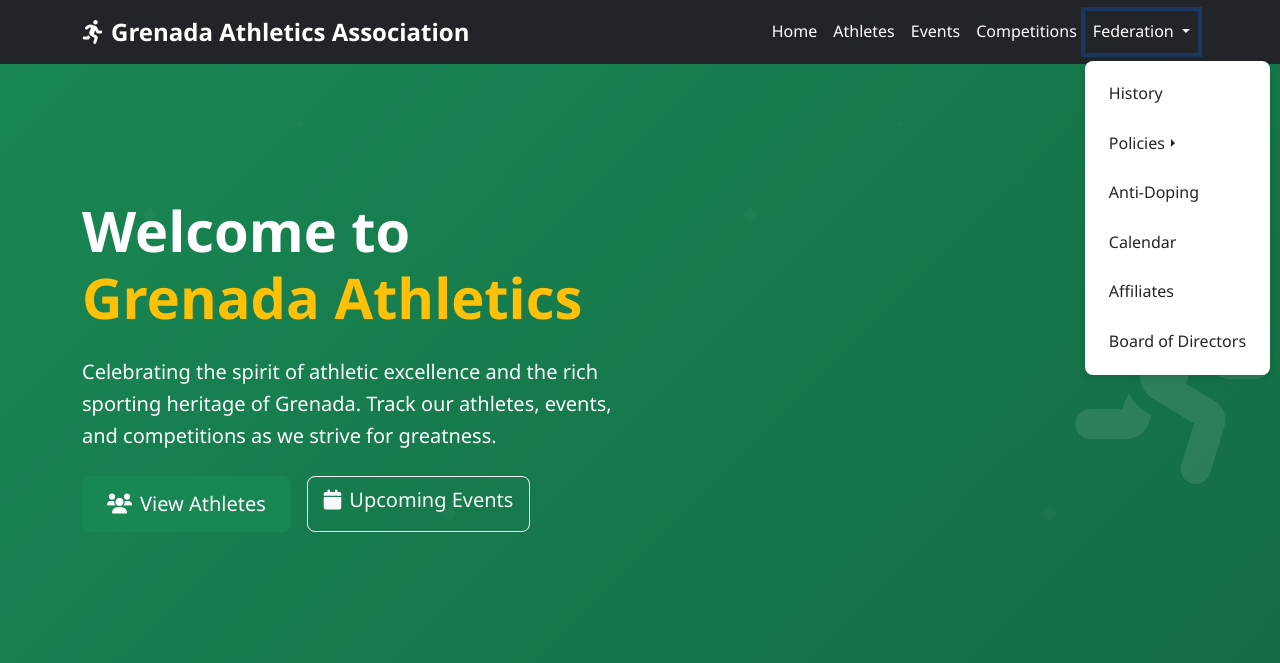
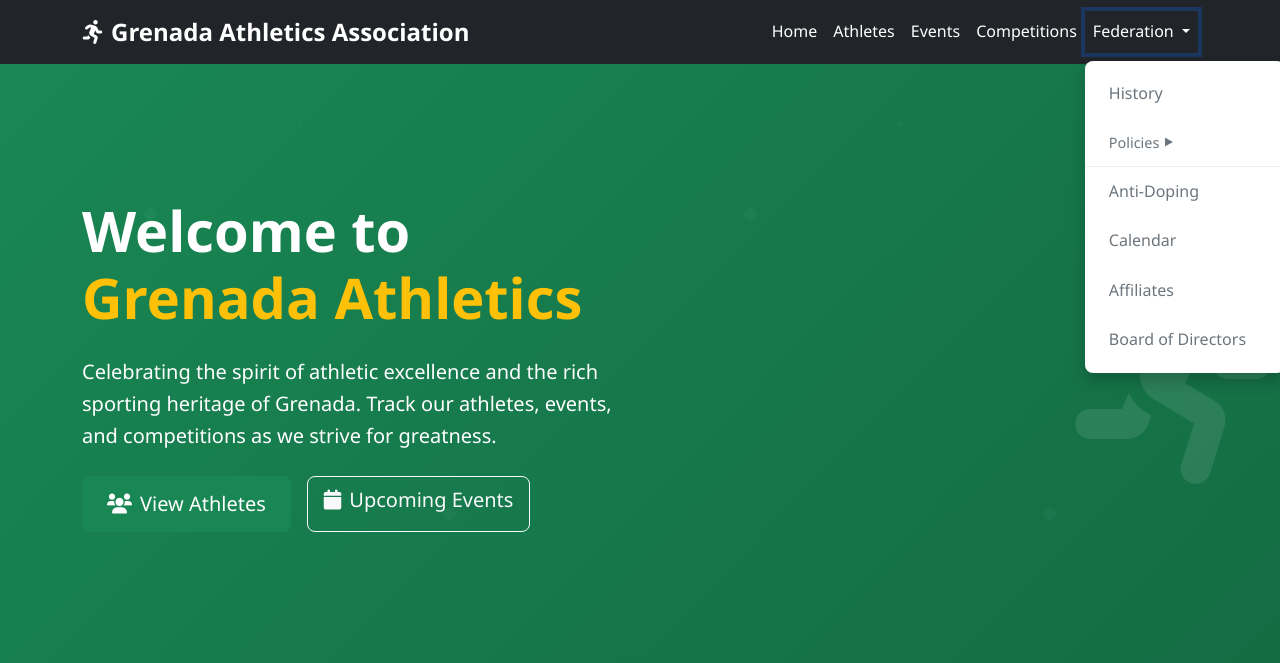
Before and after one commit to obadelej/GrenadaAthletics, a Flask app: page / in a window 1280 px wide, after a click on "Federation". Shown: the top 663 px of the page. Run offline with Flask 3, Linux system fonts and the light colour scheme; some libraries are stand-ins or nearby versions.

Commit message:
Improve dropdown menu visibility with better colors, borders, and contrast

```diff
--- a/static/css/style.css
+++ b/static/css/style.css
@@ -366,24 +366,29 @@ footer {
     top: 0;
     left: 100%;
     margin-top: -1px;
-    margin-left: 0;
-    border-radius: 0 6px 6px 6px;
+    margin-left: 5px;
+    border-radius: 0 8px 8px 8px;
+    z-index: 1000;
+    display: none;
 }
 
 .dropdown-submenu:hover .dropdown-menu {
-    display: block;
+    display: block !important;
 }
 
 .dropdown-submenu .dropdown-toggle::after {
     display: inline-block;
-    margin-left: 0.255em;
+    margin-left: 0.5em;
     vertical-align: 0.255em;
-    content: "";
-    border-top: 0.3em solid;
-    border-right: 0.3em solid transparent;
-    border-bottom: 0;
-    border-left: 0.3em solid transparent;
-    transform: rotate(-90deg);
+    content: "▶";
+    border: none;
+    font-size: 0.8em;
+    color: var(--primary-green);
+}
+
+.dropdown-submenu:hover .dropdown-toggle::after {
+    content: "▼";
+    color: var(--secondary-red);
 }
 
 /* Navbar hover effects */
@@ -400,26 +405,48 @@ footer {
 
 /* Navbar dropdown improvements */
 .navbar-nav .dropdown-menu {
-    border: none;
-    box-shadow: 0 4px 6px rgba(0, 0, 0, 0.1);
+    border: 2px solid var(--primary-green);
+    box-shadow: 0 8px 16px rgba(0, 0, 0, 0.2);
     border-radius: 8px;
     margin-top: 0.5rem;
+    background-color: white;
+    min-width: 200px;
 }
 
 .dropdown-item {
     padding: 0.75rem 1.5rem;
     transition: all 0.3s ease;
+    color: var(--dark-gray);
+    font-weight: 500;
+    border-bottom: 1px solid #f0f0f0;
+}
+
+.dropdown-item:last-child {
+    border-bottom: none;
 }
 
 .dropdown-item:hover {
     background-color: var(--primary-green);
     color: white;
     transform: translateX(5px);
+    font-weight: 600;
+}
+
+.dropdown-submenu .dropdown-menu {
+    border: 2px solid var(--secondary-red);
+    background-color: #fff5f5;
+    min-width: 180px;
+}
+
+.dropdown-submenu .dropdown-item {
+    color: var(--dark-gray);
+    font-size: 0.9rem;
 }
 
 .dropdown-submenu .dropdown-item:hover {
     background-color: var(--secondary-red);
     color: white;
+    transform: translateX(3px);
 }
 
 /* Responsive Design */
```
